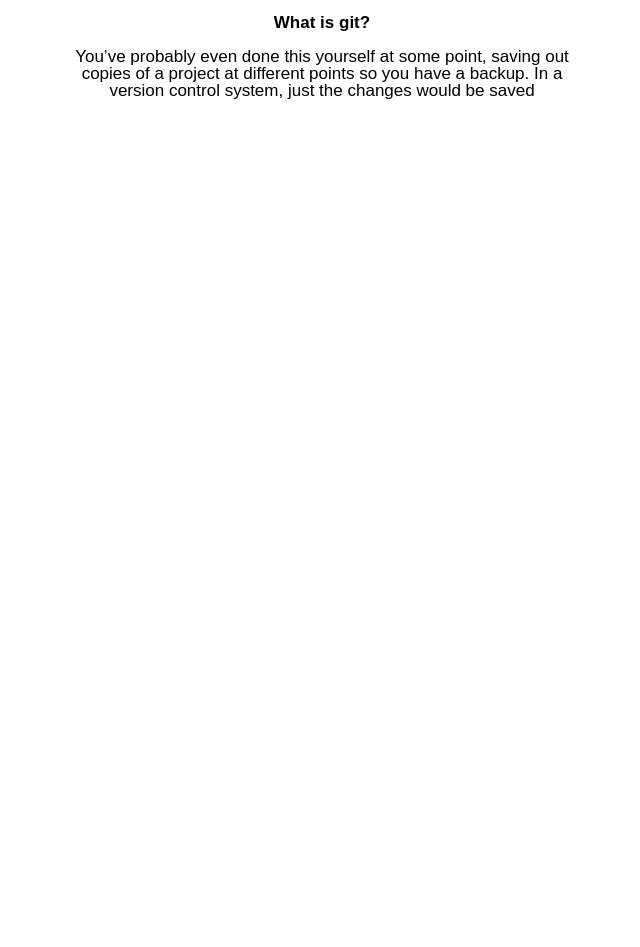
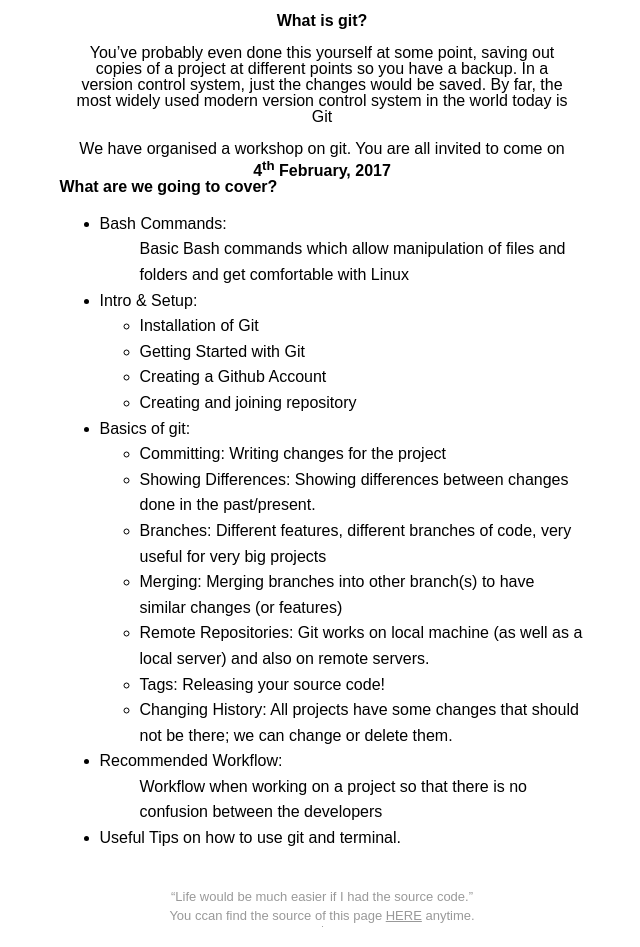
Before and after one commit to NachiketNamjoshi/gh-host, a plain HTML site: page index.html in a window 1280 px wide. Shown: the part 539-1486 px from the top of the page, without its empty margins (318-958 px from the left). Before the commit the page ends 800 px from the top, so only its background shows below. Drawn offline with Linux system fonts and the light colour scheme; grey boxes are pictures that could not be loaded.

Commit message:
index: Add Agenda

```diff
--- a/index.html
+++ b/index.html
@@ -168,11 +168,23 @@ a, a:hover {
 	</tr>
 	<tr>
 		<td align="center" valign="top" style="border-collapse: collapse; border-spacing: 0; margin: 0; padding: 0; padding-left: 10px; padding-right: 10px; " class="floaters">
-		<div style="border-collapse: collapse; border-spacing: 0; margin: 0; padding: 0; padding-left: 6.25%; padding-right: 6.25%; width: 87.5%; font-size: 17px; font-weight: 400; line-height: 160%;
+		<div style="border-collapse: collapse; border-spacing: 0; margin: 0; padding: 0; padding-left: 6.25%; padding-right: 6.25%; width: 87.5%; font-size: 16px; font-weight: 400; line-height: 160%;
 			font-family: sans-serif;"><img src="https://raw.githubusercontent.com/NachiketNamjoshi/gh-host/master/git-logo.png" width="150" height="63"><p>
-			<b>What is git?</b></p><p>You’ve probably even done this yourself at some point, saving out copies of a project at different points so you have a backup. In a version control system, just the changes would be saved</p>
+			<b>What is git?</b></p><p>You’ve probably even done this yourself at some point, saving out copies of a project at different points so you have a backup. In a version control system, just the changes would be saved. By far, the most widely used modern version control system in the world today is Git</p><p>We have organised a workshop on git. You are all invited to come on <b>4<sup>th</sup> February, 2017</b></p>
 		</div>
 		</td>
+	</tr>
+	<tr>
+		<td><div style="border-collapse: collapse; border-spacing: 0; margin: 0; padding: 0; padding-left: 6.25%; padding-right: 6.25%; width: 87.5%; font-size: 16px; font-weight: 400; line-height: 160%;
+			font-family: sans-serif;"><p><b>What are we going to cover?</b></p><p><list>
+			<ul>
+			<li>Bash Commands:<ul>Basic Bash commands which allow manipulation of files and folders and get comfortable with Linux</ul></li>
+			<li>Intro & Setup:<ul><li>Installation of Git </li><li>Getting Started with Git</li><li>Creating a Github Account</li><li>Creating and joining repository</li></ul></li>
+			<li>Basics of git:<ul><li>Committing: Writing changes for the project</li><li>Showing Differences: Showing differences between changes done in the past/present.</li><li>Branches: Different features, different branches of code, very useful for very big projects</li><li>Merging: Merging branches into other branch(s) to have similar changes (or features)</li><li>Remote Repositories: Git works on local machine (as well as a local server) and also on remote servers.</li><li>Tags: Releasing your source code!</li><li>Changing History: All projects have some changes that should not be there; we can change or delete them.</li></ul></li>
+			<li>Recommended Workflow:<ul>Workflow when working on a project so that there is no confusion between the developers</ul></li>
+			<li>Useful Tips on how to use git and terminal.</li>
+			</ul>
+			</list></p></div></td>
 	</tr>
 	<!-- FLOATERS -->
 	<!-- Floaters (left align tables) need extra 10px spacing in a line (Outlook fix). Floater table width = (wrapper width / 2) - 10px. Set text color and font family ("sans-serif" or "Georgia, serif"). Duplicate all text styles in links, including line-height. Image text color should be opposite to background color. Set your url, image src, alt and title. Alt text should fit the image size. Real image size should be x2. Do not set height for flexible images (including "auto"). URL format: http://domain.com/?utm_source={{Campaign-Source}}&utm_medium=email&utm_content={{Ìmage-Name}}&utm_campaign={{Campaign-Name}} -->
@@ -193,8 +205,22 @@ a, a:hover {
 	</tr>
 
 <!-- End of WRAPPER -->
-</table>
+<tr>
+		<td align="center" valign="top" style="border-collapse: collapse; border-spacing: 0; margin: 0; padding: 0; padding-left: 6.25%; padding-right: 6.25%; width: 87.5%; font-size: 13px; font-weight: 400; line-height: 150%;
+			padding-top: 20px;
+			padding-bottom: 20px;
+			color: #999999;
+			font-family: sans-serif;" class="footer">
 
+				“Life would be much easier if I had the source code.” <br/> You&nbsp;ccan find the source of this page <a href="https://github.com/NachiketNamjoshi/gh-host" target="_blank" style="text-decoration: underline; color: #999999; font-family: sans-serif; font-size: 13px; font-weight: 400; line-height: 150%;">HERE</a> anytime.
+
+				<!-- ANALYTICS -->
+				<!-- http://www.google-analytics.com/collect?v=1&tid={{UA-Tracking-ID}}&cid={{Client-ID}}&t=event&ec=email&ea=open&cs={{Campaign-Source}}&cm=email&cn={{Campaign-Name}} -->
+				<img width="1" height="1" border="0" vspace="0" hspace="0" style="margin: 0; padding: 0; outline: none; text-decoration: none; -ms-interpolation-mode: bicubic; border: none; display: block;"
+				src="https://raw.githubusercontent.com/konsav/email-templates/master/images/tracker.png" />
+
+		</td>
+</tr></table>
 <!-- End of SECTION / BACKGROUND -->
 </td></tr></table>
 
```
